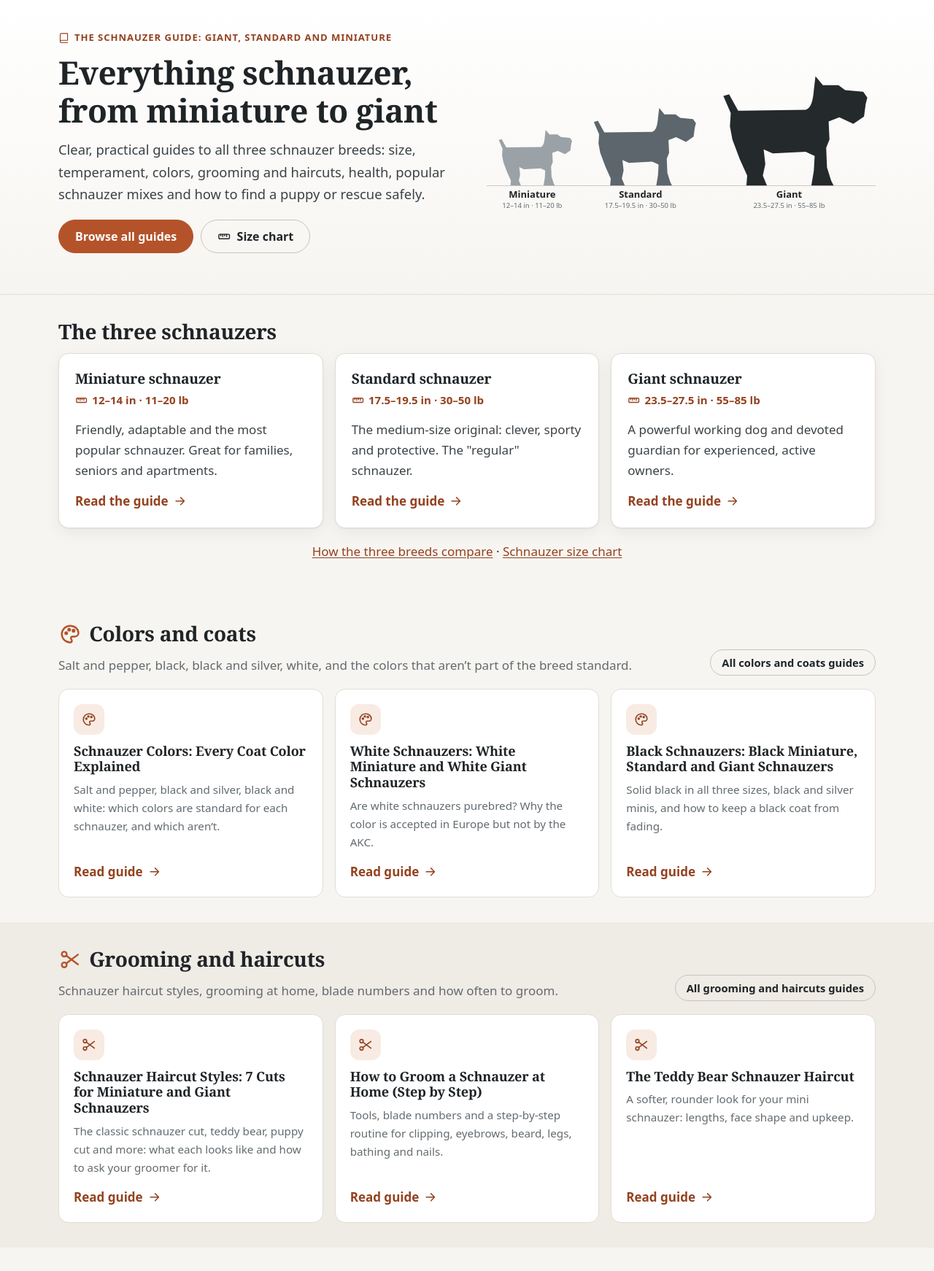
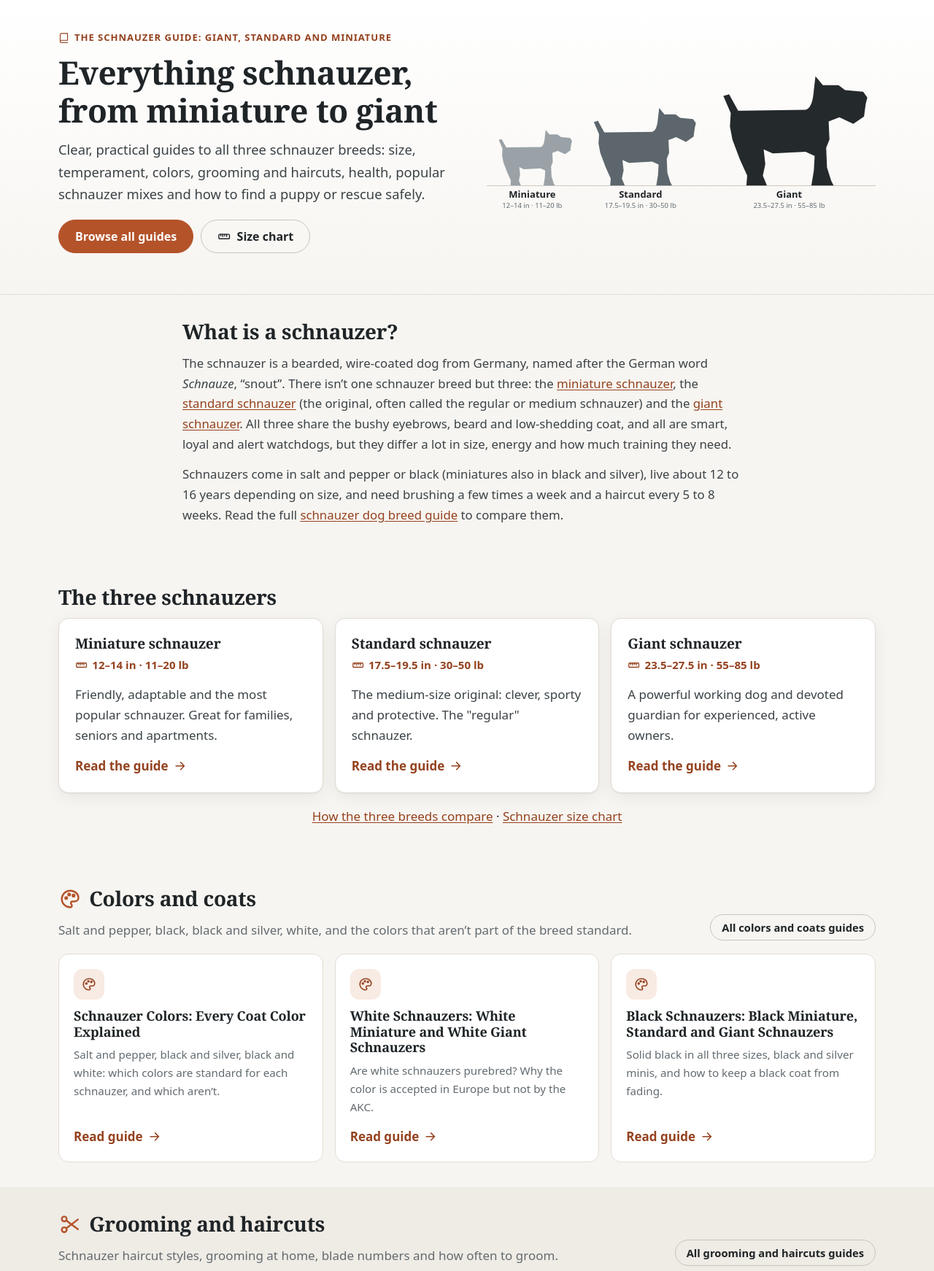
Before and after one commit to jeszthe-ctrl/project, a PHP site: page /pepperwhisker/ in a window 1280 px wide. Shown: the part 68-1810 px from the top of the page at 73% size. Run offline with PHP 8.4, Linux system fonts and the light colour scheme.

Commit message:
Pepperwhisker: target "schnauzer" and "standard schnauzer"
Home page title, description, a "What is a schnauzer?" section and a
standard schnauzer question for the 110,000-search head term; the
standard schnauzer guide expanded to full depth for "standard
schnauzer" and "schnauzer standard"; keyword map updated.

Co-Authored-By: Claude Opus 5.5 <noreply@anthropic.com>
Claude-Session: https://claude.ai/code/session_01KMwRAUCTQn9KfKCyQaSjPB

```diff
--- a/pepperwhisker/assets/style.css
+++ b/pepperwhisker/assets/style.css
@@ -78,6 +78,7 @@ p{margin:0 0 14px}
 .hero-img{border-radius:var(--radius);box-shadow:var(--shadow)}
 .sec{padding:34px 0}
 .sec.band{background:var(--band)}
+.home-intro{padding-bottom:0}.home-intro p{color:var(--ink2);font-size:1.05rem}
 .sec-h{display:flex;align-items:center;gap:10px;margin-top:0}
 .sec-h .ic{color:var(--accent)}
 .sec-row{display:flex;flex-wrap:wrap;gap:12px 24px;align-items:flex-end;justify-content:space-between;margin-bottom:18px}
--- a/pepperwhisker/inc/articles/breeds.php
+++ b/pepperwhisker/inc/articles/breeds.php
@@ -173,53 +173,91 @@ TXT
 ],
 [
   'slug'=>'standard-schnauzer', 'type'=>'guide', 'group'=>'breeds', 'date'=>'2026-11-23',
-  'title'=>'Standard Schnauzer: The Original "Regular" Schnauzer',
-  'seo_title'=>'Standard Schnauzer: Size, Temperament & Care (Regular Schnauzer)',
-  'seo_desc'=>'The standard schnauzer, the original medium-size schnauzer: size, weight, temperament, colors, grooming, health and how it compares to the mini and giant.',
+  'title'=>'Standard Schnauzer: Size, Temperament and Care of the Original Schnauzer',
+  'seo_title'=>'Standard Schnauzer: Size, Temperament, Colors & Care Guide',
+  'seo_desc'=>'The standard schnauzer, the original "regular" schnauzer: size, weight, temperament, colors, exercise, grooming, health, puppies and how it compares.',
   'excerpt'=>'The medium-size original that the miniature and giant were bred from: clever, spirited and a true working dog.',
-  'answer'=>'The standard schnauzer is the original, medium-size schnauzer: 17.5 to 19.5 inches tall and about 30 to 50 pounds. Often called the "regular" or "medium" schnauzer, it is clever, spirited and protective, comes in salt and pepper or black, and usually lives 13 to 16 years.',
+  'answer'=>'The standard schnauzer is the original, medium-size schnauzer: 17.5 to 19.5 inches tall and about 30 to 50 pounds. Often called the "regular" or "medium" schnauzer, it is clever, spirited and protective, comes in salt and pepper or solid black, sheds little and usually lives 13 to 16 years.',
   'body'=><<<'TXT'
-When people say "regular schnauzer", "medium schnauzer" or "German schnauzer", they usually mean the standard schnauzer, the original breed that the miniature and giant were developed from. It is much rarer than the mini in the United States, and those who know it often say it is the best-kept secret of the three.
+When people say "regular schnauzer", "medium schnauzer", "schnauzer standard" or "German schnauzer", they usually mean the standard schnauzer: the original breed that the [miniature](/guides/miniature-schnauzer) and [giant](/guides/giant-schnauzer) were developed from. It is much rarer than the mini in the United States, and those who know it often call it the best-kept secret of the three.
 
 ## Standard schnauzer at a glance
 
 | Trait | Standard schnauzer |
 |---|---|
-| AKC group | Working Group |
+| AKC group | Working Group (Pinscher and Schnauzer group under the FCI) |
 | Height | Males 18.5–19.5 in; females 17.5–18.5 in |
-| Weight | About 30–50 lb |
+| Weight | Males about 35–50 lb; females about 30–45 lb |
 | Lifespan | Usually 13–16 years |
 | Colors | Salt and pepper or solid black |
-| Coat | Harsh, wiry coat with soft undercoat; low shedding |
+| Coat | Harsh, wiry outer coat over a soft undercoat; low shedding |
 | Temperament | Smart, bold, playful, protective |
 | Exercise | About an hour a day plus mental work |
+| Good first dog? | Yes, for active owners willing to train |
 
 ## History
 
-The standard schnauzer is an old German farm dog from Württemberg and Bavaria, kept to catch rats, guard the farmyard and travel with carts to market. Early on it was called the wire-haired pinscher; the name *schnauzer* comes from *Schnauze*, German for snout or muzzle, after its bearded face. The AKC recognized the breed in 1904.
+The standard schnauzer is an old German farm dog from Württemberg and Bavaria, kept to catch rats, guard the farmyard and travel with carts to market. Early on it was shown as the wire-haired pinscher; the name *schnauzer* comes from *Schnauze*, German for snout or muzzle, after its bearded face. Dogs like it appear in German paintings from the 1400s and 1500s. During World War I standards carried messages and served as Red Cross dogs. The AKC recognized the breed in 1904.
+
+## Size: how big is a standard schnauzer?
+
+A standard is a true medium-size dog, roughly knee to mid-thigh height on an adult. It is about twice the weight of a miniature and about half the weight of a giant. Most reach adult height by 12 months and fill out by about 18 months.
+
+| | Miniature | Standard | Giant |
+|---|---|---|---|
+| Height | 12–14 in | 17.5–19.5 in | 23.5–27.5 in |
+| Weight | 11–20 lb | 30–50 lb | 55–85 lb |
+| Energy | Moderate | High | Very high |
+| Watchdog | Vocal | Alert and protective | Protective guardian |
+
+See the full [schnauzer size chart](/guides/schnauzer-sizes).
 
 ## Temperament
 
 Standards combine the brains of a working dog with a terrier's spark. They are:
 
-- **Very intelligent**, sometimes too clever: they learn routines fast and test rules.
-- **Devoted** to their family and good with children they are raised with.
-- **Watchful and protective**, reserved with strangers.
-- **Playful** well into old age.
+- **Very intelligent**, sometimes too clever: they learn routines fast, solve problems and test rules.
+- **Devoted** to their family and usually excellent with children they are raised with.
+- **Watchful and protective**, reserved with strangers but not aggressive when well socialized.
+- **Playful** well into old age, with a sense of humor owners love.
+- **Independent-minded**: they respond best to fair, reward-based training rather than repetition and harsh corrections.
 
-They need daily exercise and something to think about: training, scent games or a dog sport.
+Compared with a miniature, a standard is usually less yappy but more serious about guarding. Compared with a giant, it is far easier to handle, house and travel with.
 
-## How it compares
+## Colors
 
-A standard is roughly twice the weight of a [miniature schnauzer](/guides/miniature-schnauzer) and about half the weight of a [giant schnauzer](/guides/giant-schnauzer). It has more working drive than most minis, but is far easier to handle and house than a giant. See the full [schnauzer size chart](/guides/schnauzer-sizes).
+The breed standard allows two colors: **salt and pepper** (also called pepper and salt) and **solid black**. A small white spot on the chest is allowed. White, black and silver, and parti colors are not standard for this breed. See [schnauzer colors](/guides/schnauzer-colors) and [salt and pepper schnauzers](/guides/salt-and-pepper-schnauzer).
 
-## Grooming and health
+## Exercise and training
 
-Groom like a mini: brush several times a week, keep the beard clean and clip or hand-strip every 6 to 8 weeks ([grooming guide](/guides/how-to-groom-a-schnauzer)). The breed is generally healthy; breeders screen hips (hip dysplasia), eyes and for juvenile renal dysplasia, an inherited kidney condition.
+Plan on about an hour of exercise a day: brisk walks, jogging, hiking, fetch and play, plus something to think about. Standards excel at obedience, agility, rally, tracking, scent work and even herding. A bored standard will invent its own jobs, such as digging, barking or redesigning your garden.
 
-## Finding a standard schnauzer
+Start socializing your puppy early with many people, dogs and places, and keep training sessions short, varied and upbeat.
 
-Because the breed is less common, there may be a waiting list. Start with the national breed club, the Standard Schnauzer Club of America, and read [how to buy a schnauzer puppy safely](/guides/how-to-buy-a-schnauzer-puppy).
+## Grooming
+
+The wiry coat sheds little, which suits many people with mild dog allergies (see [are schnauzers hypoallergenic?](/guides/are-schnauzers-hypoallergenic)). Brush two or three times a week, comb the beard and leg furnishings, wipe the beard after meals, and clip or hand-strip every 6 to 8 weeks. Clipping is easier but softens the coat and lightens the color; hand-stripping keeps the harsh texture. See [schnauzer haircut styles](/guides/schnauzer-haircut-styles) and [how to groom a schnauzer](/guides/how-to-groom-a-schnauzer).
+
+## Health and lifespan
+
+Standard schnauzers are one of the healthier medium-size breeds and often live **13 to 16 years**. Responsible breeders screen for:
+
+- **Hip dysplasia** (OFA or PennHIP evaluation)
+- **Eye disease** (annual eye exam by a veterinary ophthalmologist)
+- **Juvenile renal dysplasia**, an inherited kidney condition
+- **Heart health**, with a cardiac exam
+
+Keep your dog lean and up to date with vet checks. More in [schnauzer health problems](/guides/schnauzer-health-problems).
+
+## Standard schnauzer puppies
+
+Because the breed is less common, good breeders often have a waiting list. Start with the national breed club, the Standard Schnauzer Club of America, which has breeder referral contacts and a rescue network. Expect to pay roughly $1,800 to $3,500 from a health-testing breeder (see [schnauzer prices](/guides/schnauzer-price)).
+
+A good breeder lets you meet the puppy and its mother (in person, or on a live video call if you live far away), shows you the parents' health results, and gives you a written contract. Read [how to buy a schnauzer puppy safely](/guides/how-to-buy-a-schnauzer-puppy) and our [schnauzer puppy guide](/guides/schnauzer-puppy). Adult standards also come up through [schnauzer rescue](/guides/schnauzer-rescue).
+
+## Is a standard schnauzer right for you?
+
+A standard suits you if you want a medium-size, low-shedding dog that is clever, sporty and a good watchdog, and you have time for daily exercise, training and regular grooming. It may not suit you if you want a quiet, low-energy dog or can't commit to training.
 
 ## Questions
 
@@ -231,6 +269,12 @@ Yes. "Regular", "medium" and "standard" schnauzer all refer to the same breed, t
 
 ### Are standard schnauzers good with kids?
 Usually, especially when raised with them. They are playful and protective but need training and supervision around very young children.
+
+### Do standard schnauzers shed?
+Very little. Their wiry coat needs brushing a few times a week and clipping or hand-stripping every 6 to 8 weeks.
+
+### How long do standard schnauzers live?
+Usually 13 to 16 years, one of the longest lifespans for a dog of their size.
 TXT
 ],
 [
--- a/pepperwhisker/inc/defaults.php
+++ b/pepperwhisker/inc/defaults.php
@@ -12,8 +12,8 @@ return [
     'tagline'         => 'The schnauzer guide: giant, standard and miniature',
     'hero_title'      => 'Everything schnauzer, from miniature to giant',
     'hero_lede'       => 'Clear, practical guides to all three schnauzer breeds: size, temperament, colors, grooming and haircuts, health, popular schnauzer mixes and how to find a puppy or rescue safely.',
-    'home_seo_title'  => 'Pepperwhisker: Schnauzer Guides for Giant, Standard & Miniature Schnauzers',
-    'home_seo_desc'   => 'Schnauzer guides for owners and future owners: giant, standard and miniature schnauzer size, temperament, colors, haircuts, health, mixes and buying safely.',
+    'home_seo_title'  => 'Schnauzer Guide: Miniature, Standard & Giant Schnauzers | Pepperwhisker',
+    'home_seo_desc'   => 'The schnauzer explained: miniature, standard and giant schnauzer size, temperament, colors, haircuts, health, lifespan, mixes and finding a puppy safely.',
     'guides_intro'    => 'Every Pepperwhisker guide, grouped by topic. Start with the breed you are curious about, or jump straight to grooming, health or mixes.',
     'footer_blurb'    => 'Independent guides to giant, standard and miniature schnauzers: breed facts, grooming, health and buying a puppy safely.',
     'contact_intro'   => 'Spotted a mistake, have a schnauzer question or want to share your dog’s story? Send us a message and we’ll get back to you by email.',
--- a/pepperwhisker/inc/views.php
+++ b/pepperwhisker/inc/views.php
@@ -265,6 +265,7 @@ function home_faqs(){
     ['Which schnauzer is best for families?', 'The miniature schnauzer suits most families: it is friendly, sturdy and adaptable. The standard suits active families, and the giant is best with experienced owners who have time for daily exercise and training.'],
     ['Do schnauzers shed?', 'Very little. Their harsh, wiry coat holds loose hair until it is brushed or clipped, which is why schnauzers are popular with people with mild allergies. They need brushing a few times a week and a haircut every 5 to 8 weeks.'],
     ['How long do schnauzers live?', 'Miniature schnauzers usually live 12 to 15 years, standards 13 to 16 and giants about 10 to 15.'],
+    ['What is a standard schnauzer?', 'The standard schnauzer is the original, medium-size schnauzer that the miniature and giant were bred from: 17.5 to 19.5 inches tall and about 30 to 50 pounds. It is often called the regular or medium schnauzer.'],
   ];
 }
 
@@ -284,6 +285,12 @@ function view_home(){
       <p class="hero-b"><a class="btn" href="<?= h(url('guides')) ?>">Browse all guides</a><a class="btn btn-ghost" href="<?= h(url('guides/schnauzer-sizes')) ?>"><?= icon('ruler') ?>Size chart</a></p>
     </div>
     <div class="hero-art"><?= $CFG['hero_photo'] !== '' && is_file(PW_ROOT.'/'.$CFG['hero_photo']) ? img_tag($CFG['hero_photo'], 'A schnauzer', '(max-width:900px) 100vw, 520px', true, 'hero-img') : size_chart_svg(false) ?></div>
+  </div></section>
+
+  <section class="sec"><div class="wrap narrow home-intro">
+    <h2 class="sec-h">What is a schnauzer?</h2>
+    <p>The schnauzer is a bearded, wire-coated dog from Germany, named after the German word <em>Schnauze</em>, “snout”. There isn’t one schnauzer breed but three: the <a href="<?= h(url('guides/miniature-schnauzer')) ?>">miniature schnauzer</a>, the <a href="<?= h(url('guides/standard-schnauzer')) ?>">standard schnauzer</a> (the original, often called the regular or medium schnauzer) and the <a href="<?= h(url('guides/giant-schnauzer')) ?>">giant schnauzer</a>. All three share the bushy eyebrows, beard and low-shedding coat, and all are smart, loyal and alert watchdogs, but they differ a lot in size, energy and how much training they need.</p>
+    <p>Schnauzers come in salt and pepper or black (miniatures also in black and silver), live about 12 to 16 years depending on size, and need brushing a few times a week and a haircut every 5 to 8 weeks. Read the full <a href="<?= h(url('guides/schnauzer-dog-breed')) ?>">schnauzer dog breed guide</a> to compare them.</p>
   </div></section>
 
   <section class="sec"><div class="wrap">
```
Also changed, not shown: pepperwhisker/docs/keyword-map.md (+8 -2 lines).
